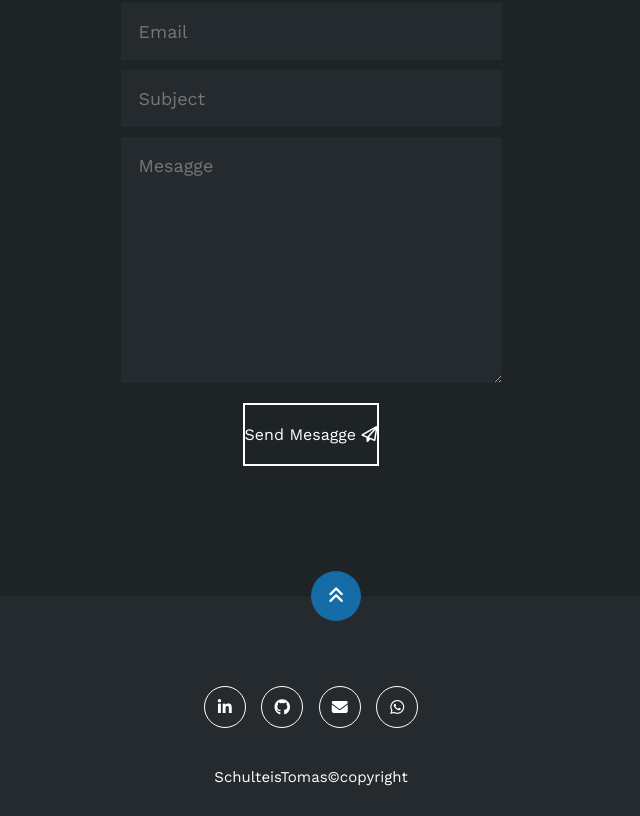
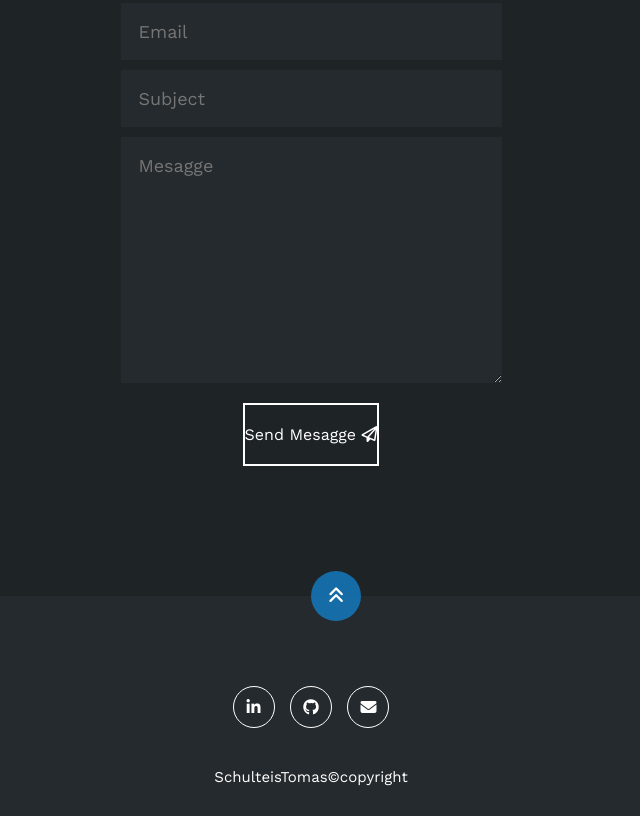
Before and after one commit to tomasschulteis/Schulteistomas.cv.io, a plain HTML site: page index.html in a window 1280 px wide. Shown: the part 3917-4733 px from the top of the page, without its empty margins (329-969 px from the left). Drawn offline with nearby package versions, Linux system fonts and the light colour scheme; a web font is replaced by a local one.

Commit message:
actualizacion oct 2024

```diff
--- a/index.html
+++ b/index.html
@@ -290,7 +290,6 @@
             <a href="https://www.linkedin.com/in/schulteis-tomas" target="_blank"><i class="fa-brands fa-linkedin-in" title="Linkedin"></i></a>
             <a href="https://github.com/tomasschulteis" target="_blank"><i class="fa-brands fa-github" title="Github"></i></a>
             <a href="mailto:schulteis.tomas@gmail.com" target="_blank"><i class="fa-solid fa-envelope" title="Email"></i></a>
-            <a href="https://wa.me/+5491163328426" target="_blank"><i class="fa-brands fa-whatsapp" title="Whatsapp"></i></a>
         </div>
         <p>SchulteisTomas©copyright </p>
     </footer>
```
